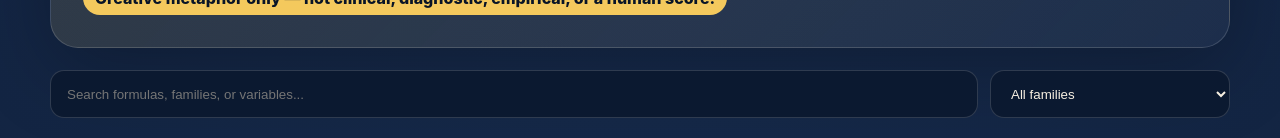
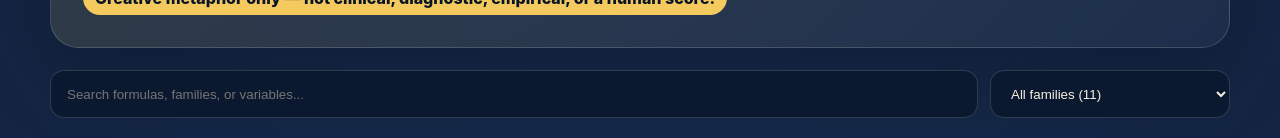
Before and after one commit to MichaelWave369/hidden-equations-of-feeling, a React (Vite) app: page / in a window 1280 px wide. Shown: the part 257-395 px from the top of the page. Built offline with nearby package versions, Linux system fonts and the light colour scheme.

Commit message:
Refactor App to use formula selectors

```diff
--- a/src/App.tsx
+++ b/src/App.tsx
@@ -3,27 +3,29 @@ import rawCards from './data/formula_cards.json';
 import type { FormulaCard } from './types/formula';
 import { FormulaCardView } from './components/FormulaCardView';
 import { DetailPanel } from './components/DetailPanel';
+import {
+  filterFormulaCards,
+  findFormulaById,
+  getDefaultFormula,
+  getFamilyOptions,
+  getRelatedCards,
+  type FamilyFilter
+} from './lib/formulaSelectors';
 
 const cards = rawCards as FormulaCard[];
-const families = Array.from(new Set(cards.map(c => c.family)));
 
 export default function App() {
   const [query, setQuery] = useState('');
-  const [family, setFamily] = useState('all');
-  const [selectedId, setSelectedId] = useState(cards[0]?.id ?? '');
-  const [compareId, setCompareId] = useState(cards[1]?.id ?? '');
+  const [family, setFamily] = useState<FamilyFilter>('all');
+  const [selectedId, setSelectedId] = useState(getDefaultFormula(cards)?.id ?? '');
+  const [compareId, setCompareId] = useState(cards[1]?.id ?? getDefaultFormula(cards)?.id ?? '');
 
-  const filtered = useMemo(() => {
-    const q = query.toLowerCase();
-    return cards.filter(card =>
-      (family === 'all' || card.family === family) &&
-      [card.title, card.canonicalTitle, card.tagline, card.familyLabel, card.formula].join(' ').toLowerCase().includes(q)
-    );
-  }, [query, family]);
+  const familyOptions = useMemo(() => getFamilyOptions(cards), []);
+  const filtered = useMemo(() => filterFormulaCards(cards, query, family), [query, family]);
 
-  const selected = cards.find(c => c.id === selectedId) ?? filtered[0] ?? cards[0];
-  const compare = cards.find(c => c.id === compareId) ?? cards[1] ?? cards[0];
-  const related = cards.filter(c => selected?.crossReferences.includes(c.id));
+  const selected = findFormulaById(cards, selectedId) ?? filtered[0] ?? getDefaultFormula(cards);
+  const compare = findFormulaById(cards, compareId) ?? cards[1] ?? getDefaultFormula(cards);
+  const related = getRelatedCards(cards, selected);
 
   return (
     <main>
@@ -36,9 +38,12 @@ export default function App() {
 
       <section className="toolbar" aria-label="Filter formula cards">
         <input value={query} onChange={e => setQuery(e.target.value)} placeholder="Search formulas, families, or variables..." />
-        <select value={family} onChange={e => setFamily(e.target.value)}>
-          <option value="all">All families</option>
-          {families.map(f => <option key={f} value={f}>{cards.find(c => c.family === f)?.familyLabel ?? f}</option>)}
+        <select value={family} onChange={e => setFamily(e.target.value as FamilyFilter)}>
+          {familyOptions.map(option => (
+            <option key={option.value} value={option.value}>
+              {option.label} ({option.count})
+            </option>
+          ))}
         </select>
       </section>
 
```
